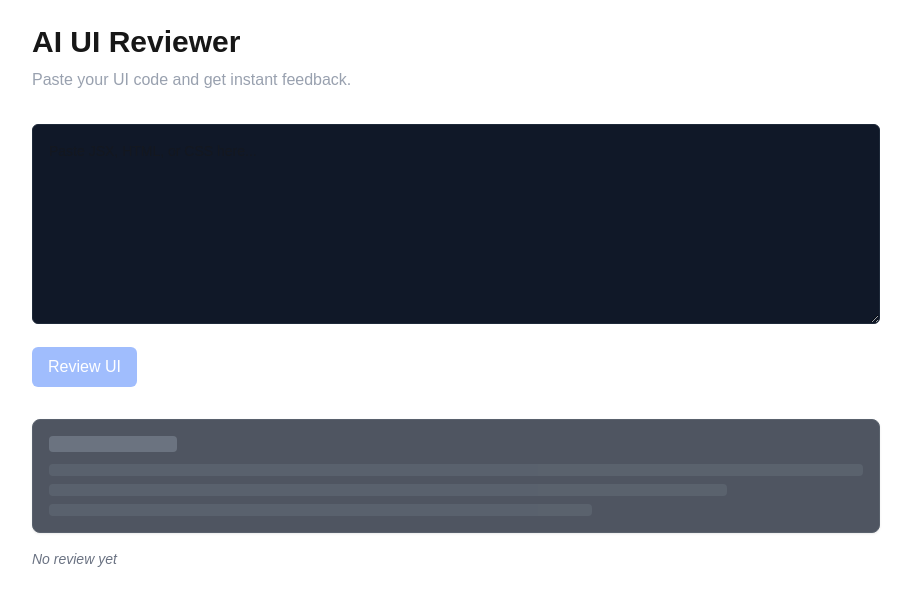
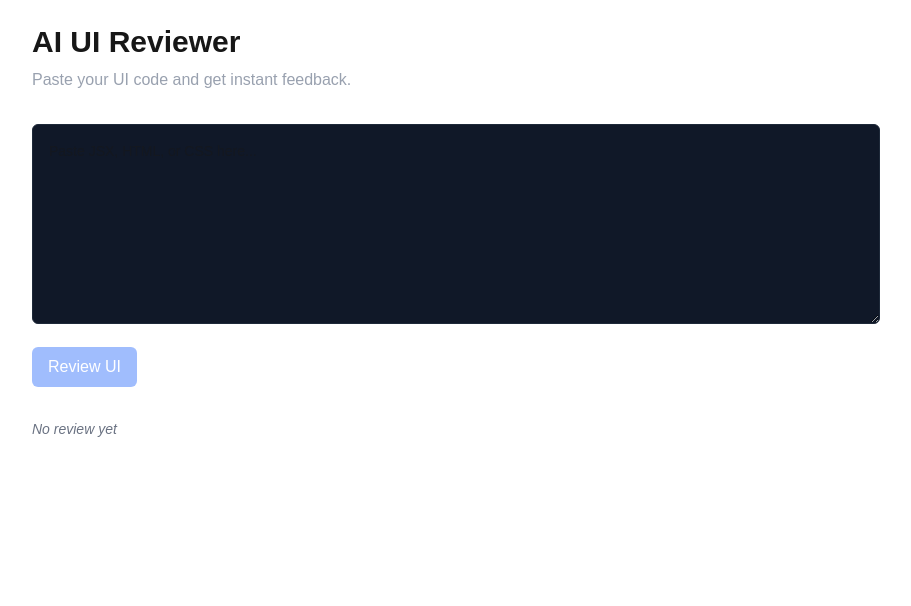
Before and after one commit to codingwolf-at/ai-ui-reviewer, a Next.js app: page / in a window 1280 px wide. Shown: the top 606 px of the page, without its empty margins (184-1095 px from the left). Built offline with nearby package versions, Linux system fonts and the light colour scheme.

Commit message:
Remove redundant SkeletonCard component from the home page layout to streamline loading state presentation and improve UI clarity.

```diff
--- a/src/app/page.tsx
+++ b/src/app/page.tsx
@@ -61,8 +61,6 @@ export default function Home() {
                         <SkeletonCard />
                     </>
                 )}
-                        <SkeletonCard />
-
 
                 {!loading && result && (
                     <>
```
